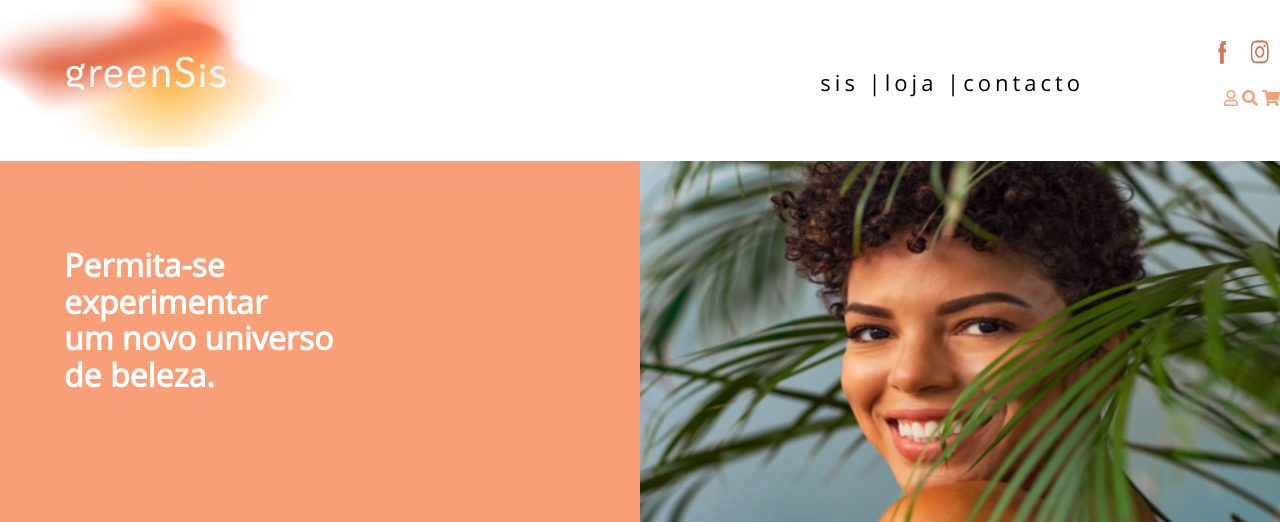
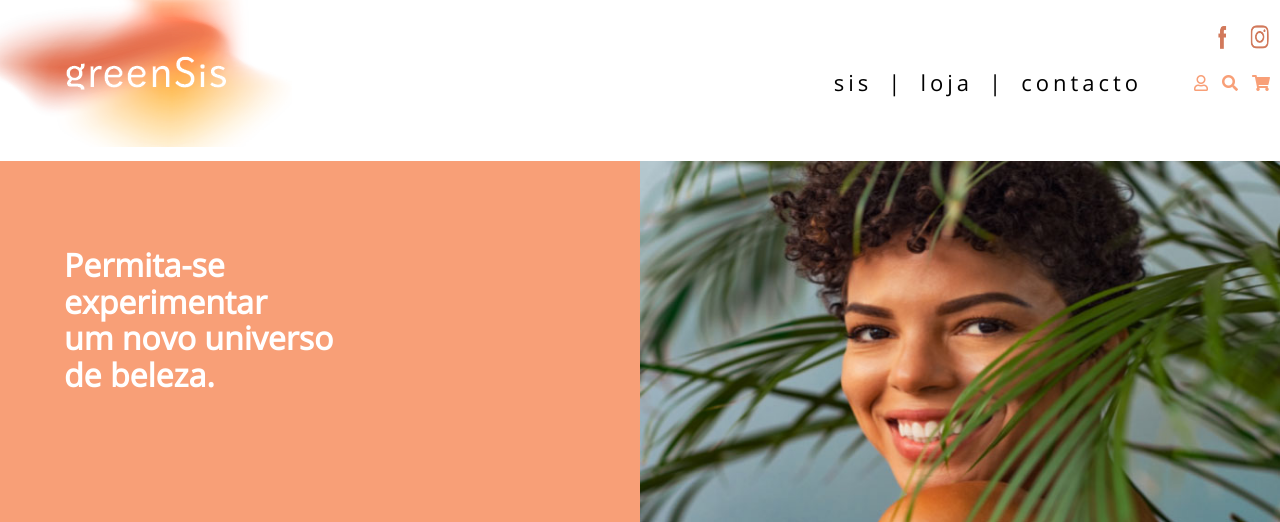
Before and after one commit to WebEnterpriseBrasil/Agencia-Cardeal, a PHP site: page / in a window 1280 px wide. Shown: the top 522 px of the page. Run offline with PHP 8.4, Linux system fonts and the light colour scheme.

Commit message:
alinhamento no menu

```diff
--- a/Nw_GreenSis/css/estilo.css
+++ b/Nw_GreenSis/css/estilo.css
@@ -45,28 +45,31 @@ header .content {
 .menu-lista li {
     float: left;
 }
-.menu-lista li > a{
+.menu-lista li a,
+.menu-lista li span {
     font-size: 22px;
     color: black;
     text-decoration: none;
     letter-spacing: 4px;
     font-family: Regular;
-
+    padding: 0 8px;
+}
+.menu-lista li a:hover {
+    text-decoration: underline;
 }
 .menu-lista {
     list-style: none;
-    /* display: flex; */
-    margin-right: 20px;
 
 }
 header  .social {
     float: left;
     text-align: right;
+    width: 130px;
 }
 header .social .menu-social {
     list-style: none;
     float: right;
-    margin-top: 30px
+    margin-top: 15px
 }
 header .social  .menu-social li {
     float: left;
@@ -86,6 +89,7 @@ header .social .icons {
 }
 header .social .icons a {
     color: #f89f77;
+    margin-right: 10px;
 }
 .logo > a{
     width: 100px;
--- a/Nw_GreenSis/dist/js/index.js
+++ b/Nw_GreenSis/dist/js/index.js
@@ -1,10 +1,4 @@
 "use strict";
-
-var section = document.querySelectorAll(".home-page section");
-
-var forEach = function forEach(arr, callback) {
-  Array.prototype.forEach.call(arr, callback);
-};
 
 var resizeBox = function resizeBox() {
   jQuery('.home-page .terceira-sessao .text').addClass('foo');
--- a/Nw_GreenSis/index.html
+++ b/Nw_GreenSis/index.html
@@ -27,8 +27,10 @@
                 <div id="menu">
 
                     <ul class="menu-lista" class="hidden-mobile">
-                        <li><a href="Sis.html">sis |</a></li>
-                        <li><a href="Loja.html">loja |</a></li>
+                        <li><a href="Sis.html">sis</a></li>
+                        <li><span>|</span></li>
+                        <li><a href="Loja.html">loja</a></li>
+                        <li><span>|</span></li>
                         <li><a href="Contacto.html">contacto</a></li>
                     </ul>
                     <div class="social">
--- a/Nw_GreenSis/js/template.js
+++ b/Nw_GreenSis/js/template.js
@@ -20,3 +20,7 @@ jQuery('.menu-action').on('click', function() {
 jQuery('.overlay').on('click', function() {
     closeMenuMobile()
 })
+
+window.addEventListener('resize', function(event) {
+    closeMenuMobile();
+});
```
Also changed, not shown: Nw_GreenSis/dist/css/estilo.min.css, Nw_GreenSis/dist/js/index-min.js, Nw_GreenSis/dist/js/template-min.js, Nw_GreenSis/dist/js/template.js.
